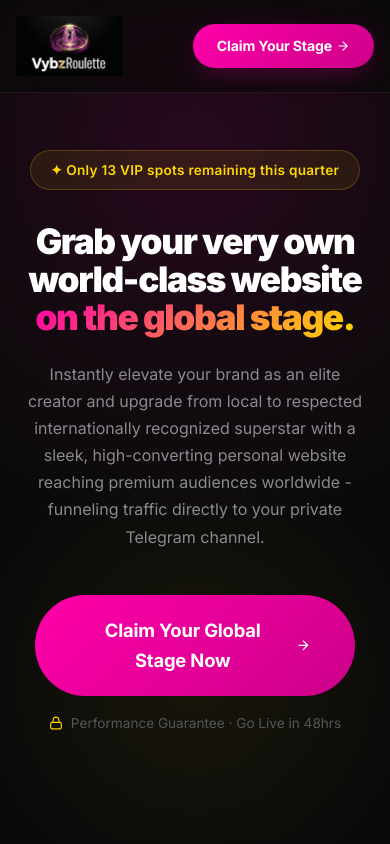
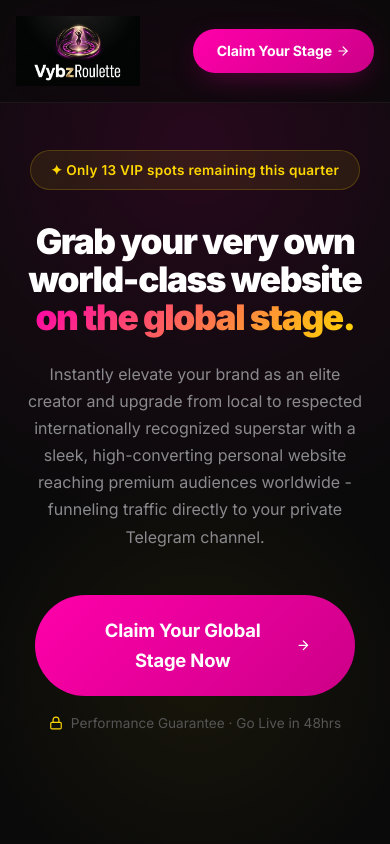
Before and after one commit to redundancybido-beep/vybzroulette, a React (Vite) app: page / in a window 390 px wide. Shown: the top 844 px of the page. Built offline with nearby package versions, Linux system fonts and the light colour scheme; no server answers.

Commit message:
component responsiveness refactor

```diff
--- a/src/components/Navbar/Navbar.css
+++ b/src/components/Navbar/Navbar.css
@@ -29,7 +29,7 @@
 }
 
 .logo-img {
-  height: clamp(60px, 10vw, 90px);
+  height: clamp(70px, 12vw, 110px);
   width: auto;
   display: block;
 }
```
